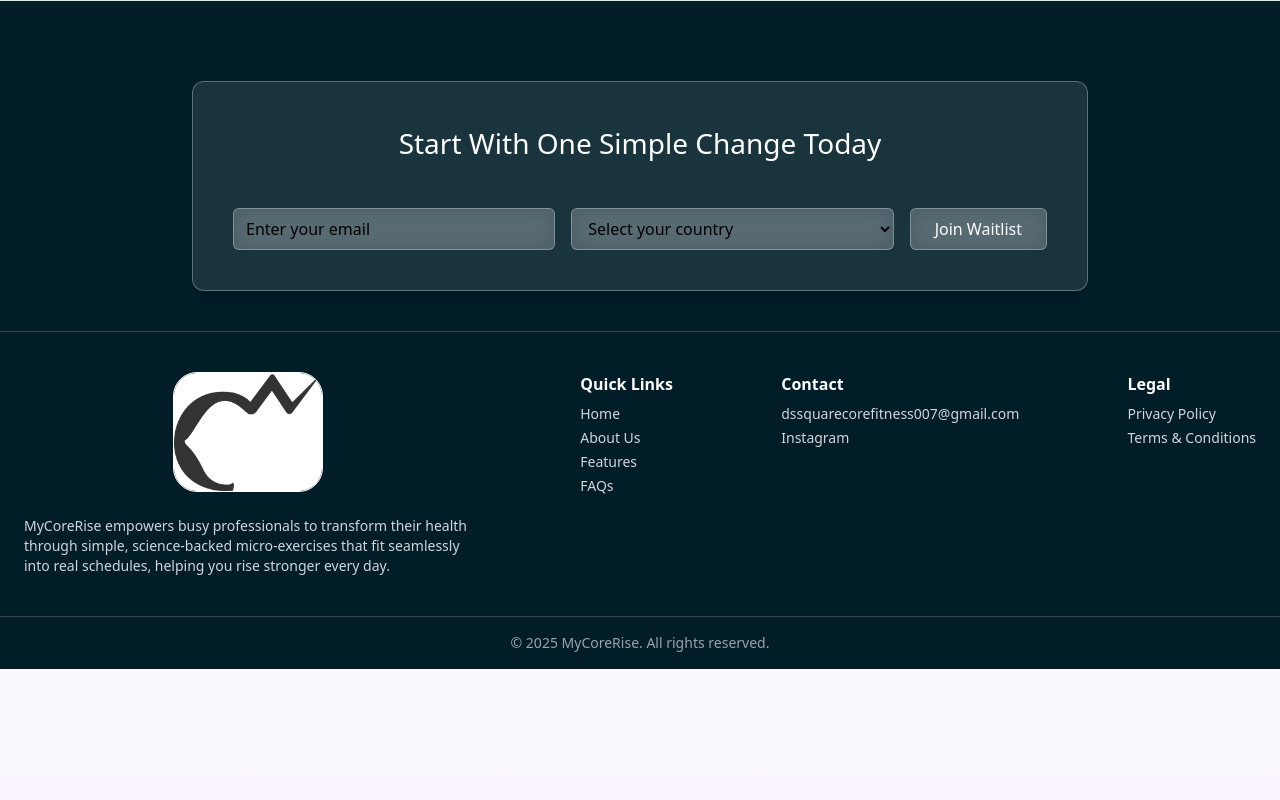
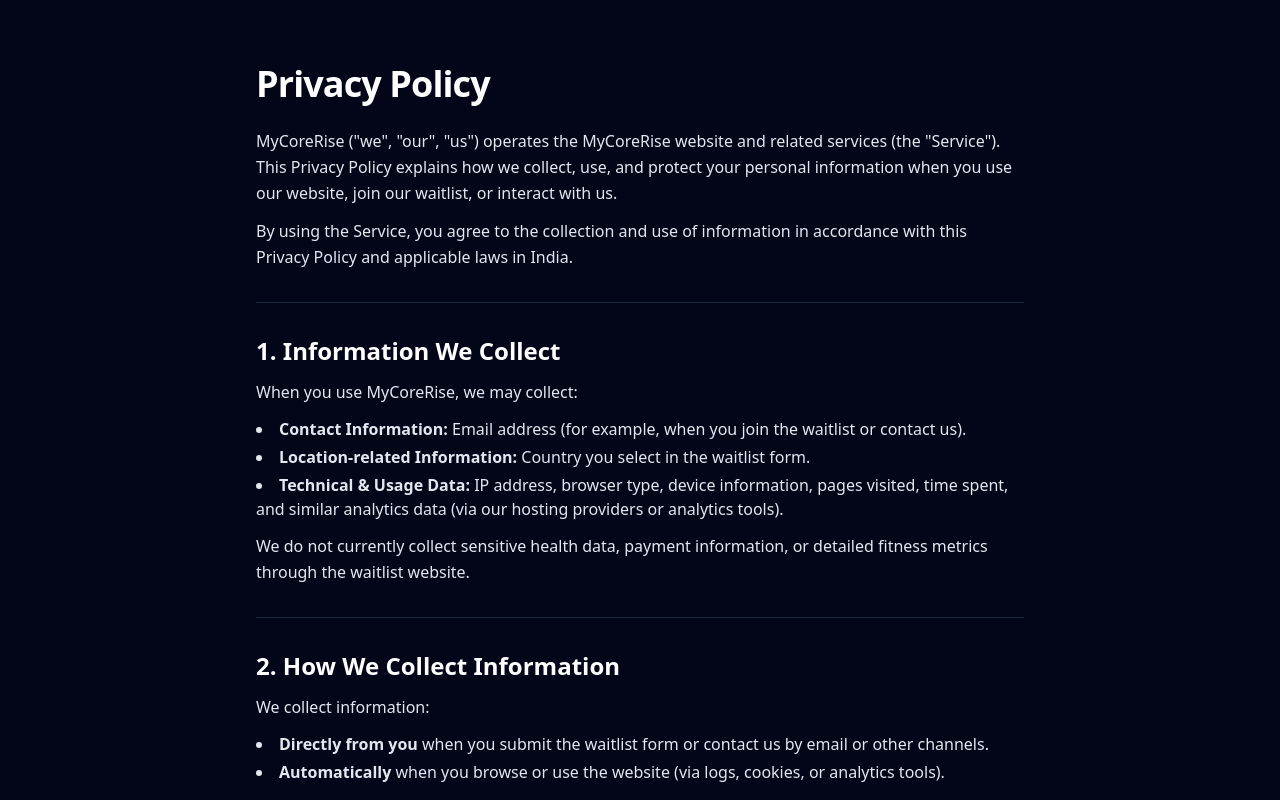
Before and after one commit to Dishon11/mycorerise-website, a React (Vite) app: page /privacy-policy in a window 1280 px wide. Shown: the top 800 px of the page. Built offline with nearby package versions, Linux system fonts and the light colour scheme.

Commit message:
added path for pp

```diff
--- a/src/App.jsx
+++ b/src/App.jsx
@@ -63,12 +63,12 @@
             }
           />
           <Route path="/terms" element={<Terms />} />
-          <Route path="/PrivacyPolicy" element={<PrivacyPolicy />} />
+          <Route path="/privacy-policy" element={<PrivacyPolicy />} />
         </Routes>
       </main>
 
       {/* ✅ Only show footer if NOT on /terms */}
-      {location.pathname !== "/terms" && <Footer />}
+      {location.pathname !== "/terms" && location.pathname !== "/privacy-policy" &&( <Footer />)}
     </div>
   );
 }
--- a/src/components/Footer.jsx
+++ b/src/components/Footer.jsx
@@ -191,7 +191,10 @@
   };
 
   return (
-    <footer className="border-t border-gray-200 bg-[#001D28] pt-20 " id="footer">
+    <footer
+      className="border-t border-gray-200 bg-[#001D28] pt-20 "
+      id="footer"
+    >
       {/* Frosted container with waitlist form */}
       <div className="max-w-4xl min-h-[200px] mx-auto bg-white/10 backdrop-blur-md border border-white/30 rounded-xl shadow-lg p-6 md:p-10">
         <h1 className="text-white text-center text-[18px] md:text-[22px] lg:text-[28px] mb-6">
@@ -324,9 +327,12 @@
           <h4 className="font-semibold text-white">Legal</h4>
           <ul className="mt-2 text-sm text-gray-300 space-y-1">
             <li>
-              <a href="#" className="hover:text-purple-400">
+              <Link
+                to="/privacy-policy"
+                className="text-xs text-gray-500 hover:text-gray-700 underline"
+              >
                 Privacy Policy
-              </a>
+              </Link>
             </li>
             <li>
               <Link to="/terms" className="hover:text-purple-400">
--- a/src/components/privacy.jsx
+++ b/src/components/privacy.jsx
@@ -6,9 +6,9 @@
         <h1 className="text-3xl sm:text-4xl font-bold tracking-tight text-white">
           Privacy Policy
         </h1>
-        <p className="mt-2 text-sm sm:text-base text-slate-400">
+        {/* <p className="mt-2 text-sm sm:text-base text-slate-400">
           Last Updated: DD/MM/YYYY
-        </p>
+        </p> */}
 
         {/* Intro */}
         <p className="mt-6 text-sm sm:text-base leading-relaxed text-slate-200">
```
